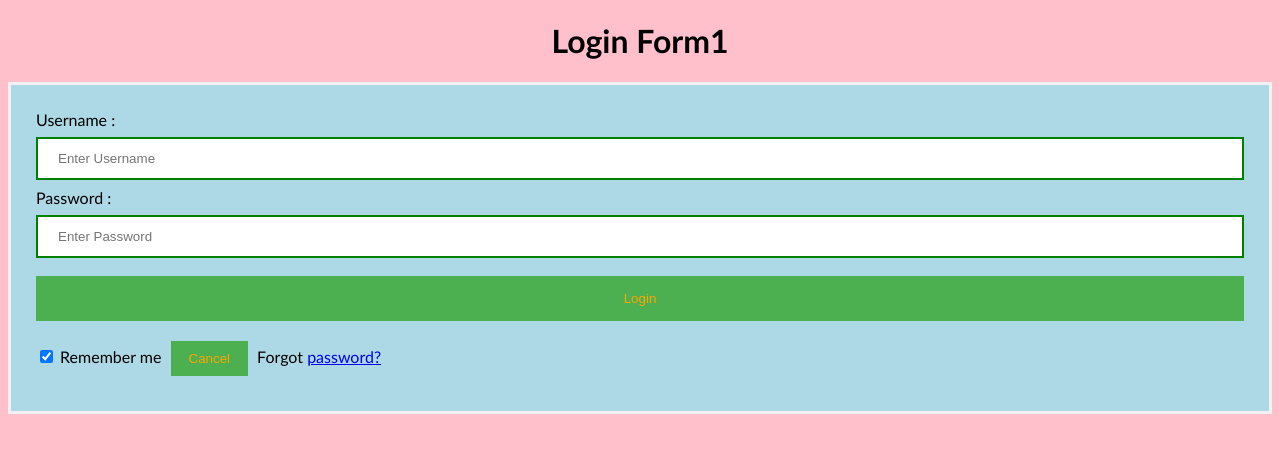
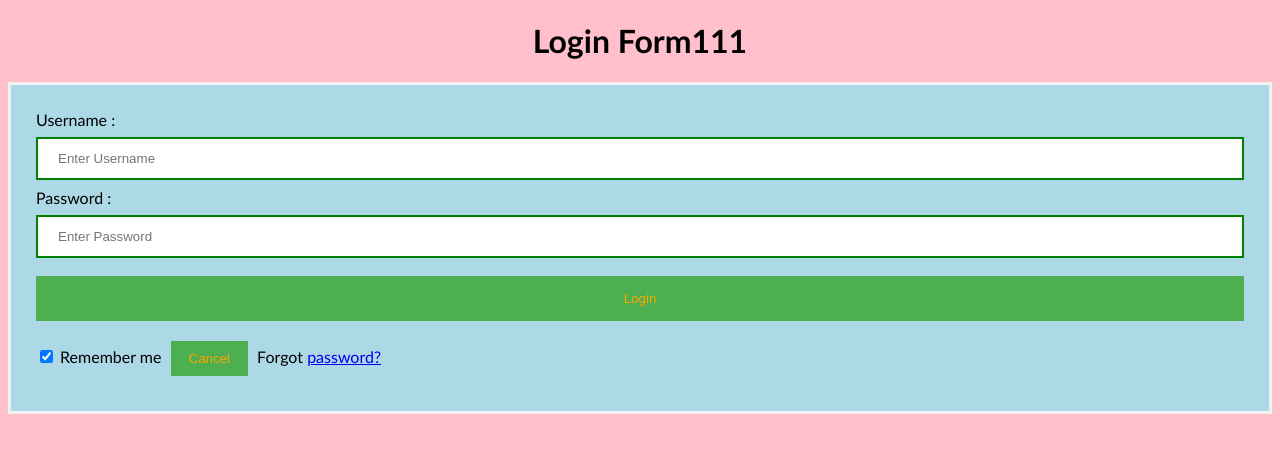
Before and after one commit to saketh2003/devtestlocalrepo, a plain HTML site: page index.html in a window 1280 px wide. Drawn offline with Linux system fonts and the light colour scheme.

```diff
--- a/index.html
+++ b/index.html
@@ -45,7 +45,7 @@ button {
 </style>
 </head>
 <body>
-    <center> <h1> Login Form1 </h1> </center>
+    <center> <h1> Login Form111 </h1> </center>
     <form>
         <div class="container">
             <label>Username : </label>
```
